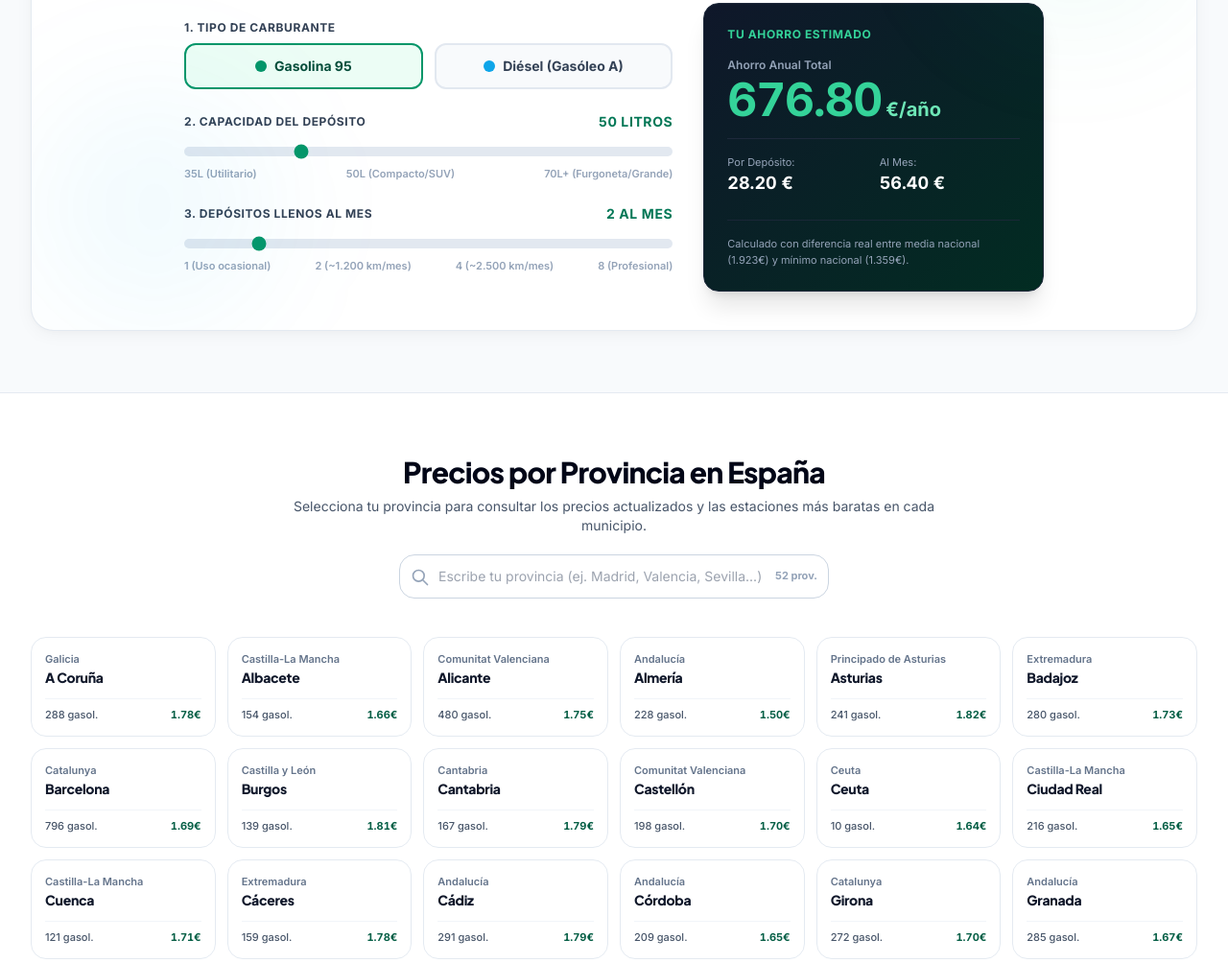
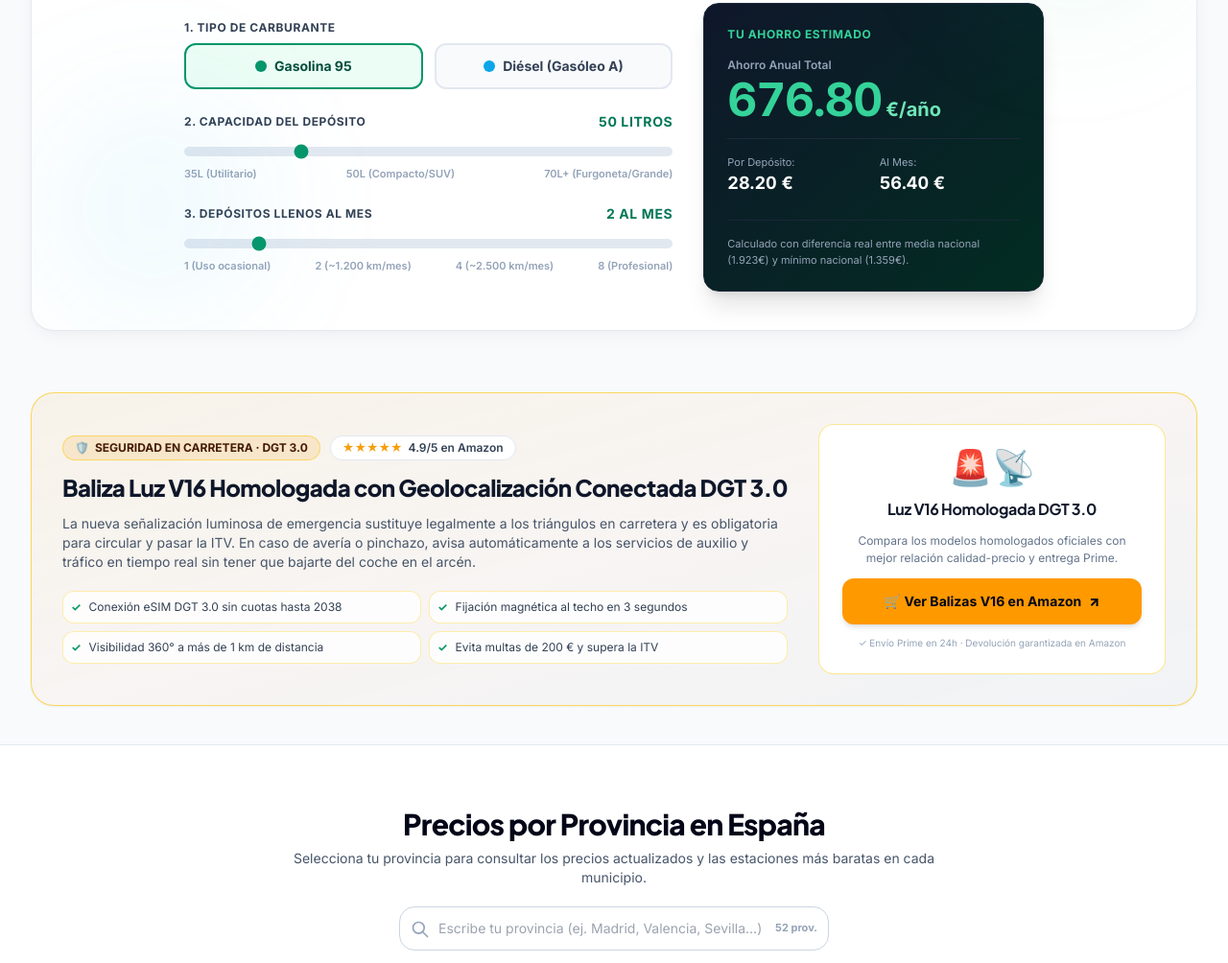
Before and after one commit to notariasenlinea-png/gasolineras-espana, an Astro site: page / in a window 1280 px wide. Shown: the part 2848-3852 px from the top of the page at 96% size. Built offline with nearby package versions, Linux system fonts and the light colour scheme; Astro itself is replaced by a stand-in of ours; no server answers.

Commit message:
feat: add Amazon V16 affiliate CTA, verification files, and page improvements

```diff
--- /dev/null
+++ b/public/c7810ea9b49141c2a057864f1d3885bb.txt
@@ -0,0 +1 @@
+c7810ea9b49141c2a057864f1d3885bb
--- /dev/null
+++ b/src/components/AmazonV16.astro
@@ -0,0 +1,102 @@
+---
+// AmazonV16.astro - Recomendación sutil de seguridad vial y balizas V16 con StoreID bricopiso-21
+interface Props {
+  compact?: boolean;
+}
+const { compact = false } = Astro.props;
+const amazonUrl = "https://www.amazon.es/s?k=baliza+v16+homologada+dgt+conectada&tag=bricopiso-21";
+---
+
+{compact ? (
+  <aside class="my-6 rounded-2xl bg-gradient-to-br from-amber-500/10 via-orange-500/5 to-slate-900/5 border border-amber-300 p-5 text-left">
+    <div class="flex items-center justify-between gap-2 mb-3">
+      <span class="inline-flex items-center gap-1 px-2.5 py-0.5 rounded-full bg-amber-500/15 text-amber-950 font-bold text-[10px] border border-amber-300 uppercase tracking-wider">
+        🚨 DGT Obligatorio
+      </span>
+      <span class="text-xs font-semibold text-slate-700 bg-white px-2 py-0.5 rounded-full border border-slate-200">
+        ★★★★★ 4.9/5
+      </span>
+    </div>
+    <h4 class="font-bold text-slate-900 text-sm mb-1 leading-snug">
+      Luz V16 Homologada Conectada 3.0
+    </h4>
+    <p class="text-xs text-slate-600 mb-3 leading-relaxed">
+      Sustituye a los triángulos. Conexión prepagada DGT 3.0 hasta 2038 y visibilidad a 1 km sin salir del vehículo.
+    </p>
+    <a
+      href={amazonUrl}
+      target="_blank"
+      rel="nofollow sponsored noopener"
+      class="inline-flex items-center justify-center gap-2 w-full py-2.5 px-4 rounded-xl bg-[#FF9900] hover:bg-[#F08804] text-slate-950 font-bold text-xs shadow-sm transition-all"
+    >
+      <span>🛒 Ver en Amazon</span>
+      <span aria-hidden="true">↗</span>
+    </a>
+  </aside>
+) : (
+  <section class="my-10 rounded-3xl bg-gradient-to-br from-amber-500/[0.08] via-orange-500/[0.04] to-slate-900/[0.03] border border-amber-300/90 shadow-sm p-6 sm:p-8 overflow-hidden text-left relative">
+    <div class="grid grid-cols-1 lg:grid-cols-12 gap-8 items-center relative z-0">
+      <div class="lg:col-span-8 space-y-3">
+        <div class="flex flex-wrap items-center gap-2.5 mb-1">
+          <span class="inline-flex items-center gap-1.5 px-3 py-1 rounded-full bg-amber-500/15 text-amber-950 font-bold text-xs border border-amber-300/80">
+            <span>🛡️</span>
+            <span>SEGURIDAD EN CARRETERA · DGT 3.0</span>
+          </span>
+          <span class="inline-flex items-center gap-1.5 text-xs font-semibold text-slate-700 bg-white px-3 py-1 rounded-full border border-slate-200 shadow-2xs">
+            <span class="text-amber-500">★★★★★</span>
+            <span>4.9/5 en Amazon</span>
+          </span>
+        </div>
+
+        <h2 class="text-xl sm:text-2xl font-black text-slate-900 tracking-tight leading-snug">
+          Baliza Luz V16 Homologada con Geolocalización Conectada DGT 3.0
+        </h2>
+
+        <p class="text-xs sm:text-sm text-slate-600 leading-relaxed max-w-3xl">
+          La nueva señalización luminosa de emergencia sustituye legalmente a los triángulos en carretera y es obligatoria para circular y pasar la ITV. En caso de avería o pinchazo, avisa automáticamente a los servicios de auxilio y tráfico en tiempo real sin tener que bajarte del coche en el arcén.
+        </p>
+
+        <ul class="grid grid-cols-1 sm:grid-cols-2 gap-2 pt-2 text-xs text-slate-700">
+          <li class="flex items-center gap-2 bg-white/80 p-2 rounded-xl border border-amber-200/70">
+            <span class="text-emerald-600 font-bold">✓</span>
+            <span>Conexión eSIM DGT 3.0 sin cuotas hasta 2038</span>
+          </li>
+          <li class="flex items-center gap-2 bg-white/80 p-2 rounded-xl border border-amber-200/70">
+            <span class="text-emerald-600 font-bold">✓</span>
+            <span>Fijación magnética al techo en 3 segundos</span>
+          </li>
+          <li class="flex items-center gap-2 bg-white/80 p-2 rounded-xl border border-amber-200/70">
+            <span class="text-emerald-600 font-bold">✓</span>
+            <span>Visibilidad 360° a más de 1 km de distancia</span>
+          </li>
+          <li class="flex items-center gap-2 bg-white/80 p-2 rounded-xl border border-amber-200/70">
+            <span class="text-emerald-600 font-bold">✓</span>
+            <span>Evita multas de 200 € y supera la ITV</span>
+          </li>
+        </ul>
+      </div>
+
+      <div class="lg:col-span-4 flex flex-col items-center justify-center space-y-3 bg-white/95 p-6 rounded-2xl border border-amber-200/90 shadow-2xs text-center">
+        <div class="text-4xl">🚨📡</div>
+        <h3 class="text-base font-bold text-slate-900">
+          Luz V16 Homologada DGT 3.0
+        </h3>
+        <p class="text-xs text-slate-500 leading-normal">
+          Compara los modelos homologados oficiales con mejor relación calidad-precio y entrega Prime.
+        </p>
+        <a
+          href={amazonUrl}
+          target="_blank"
+          rel="nofollow sponsored noopener"
+          class="inline-flex items-center justify-center gap-2 w-full px-5 py-3.5 rounded-xl bg-[#FF9900] hover:bg-[#F08804] text-slate-950 font-black text-xs sm:text-sm shadow-md transition-all text-center"
+        >
+          <span>🛒 Ver Balizas V16 en Amazon</span>
+          <span aria-hidden="true">↗</span>
+        </a>
+        <small class="text-[10px] text-slate-400">
+          ✓ Envío Prime en 24h · Devolución garantizada en Amazon
+        </small>
+      </div>
+    </div>
+  </section>
+)}
--- a/src/pages/[provincia]/index.astro
+++ b/src/pages/[provincia]/index.astro
@@ -2,6 +2,7 @@
 import Layout from '../../layouts/Layout.astro';
 import GasolineraCard from '../../components/GasolineraCard.astro';
 import AdSlot from '../../components/AdSlot.astro';
+import AmazonV16 from '../../components/AmazonV16.astro';
 import provincesMeta from '../../data/provinces.json';
 
 export async function getStaticPaths() {
@@ -245,6 +246,11 @@ const breadcrumbSchema = {
     </div>
   </section>
 
+  <!-- Amazon Affiliate V16 Recommendation -->
+  <div class="max-w-7xl mx-auto px-4 sm:px-6 lg:px-8">
+    <AmazonV16 />
+  </div>
+
   <!-- Complete Table / Directory for the Province -->
   <section class="bg-white border-y border-slate-200/90 py-10 sm:py-16" aria-labelledby="table-title">
     <div class="max-w-7xl mx-auto px-4 sm:px-6 lg:px-8">
--- a/src/pages/index.astro
+++ b/src/pages/index.astro
@@ -4,6 +4,7 @@ import GasolineraCard from '../components/GasolineraCard.astro';
 import GpsNearby from '../components/GpsNearby.astro';
 import SavingsCalculator from '../components/SavingsCalculator.astro';
 import AdSlot from '../components/AdSlot.astro';
+import AmazonV16 from '../components/AmazonV16.astro';
 
 import summary from '../data/summary.json';
 import provinces from '../data/provinces.json';
@@ -219,6 +220,9 @@ const faqSchema = {
       avgDiesel={national_averages.diesel}
       minDiesel={national_averages.min_diesel}
     />
+
+    <!-- Amazon Affiliate Recommendation Card -->
+    <AmazonV16 />
   </div>
 
   <!-- Province Selector Grid (All 52 provinces) -->
```
Also changed, not shown: public/google5e3615f04b87b715.html (added, +1 -0 lines).
